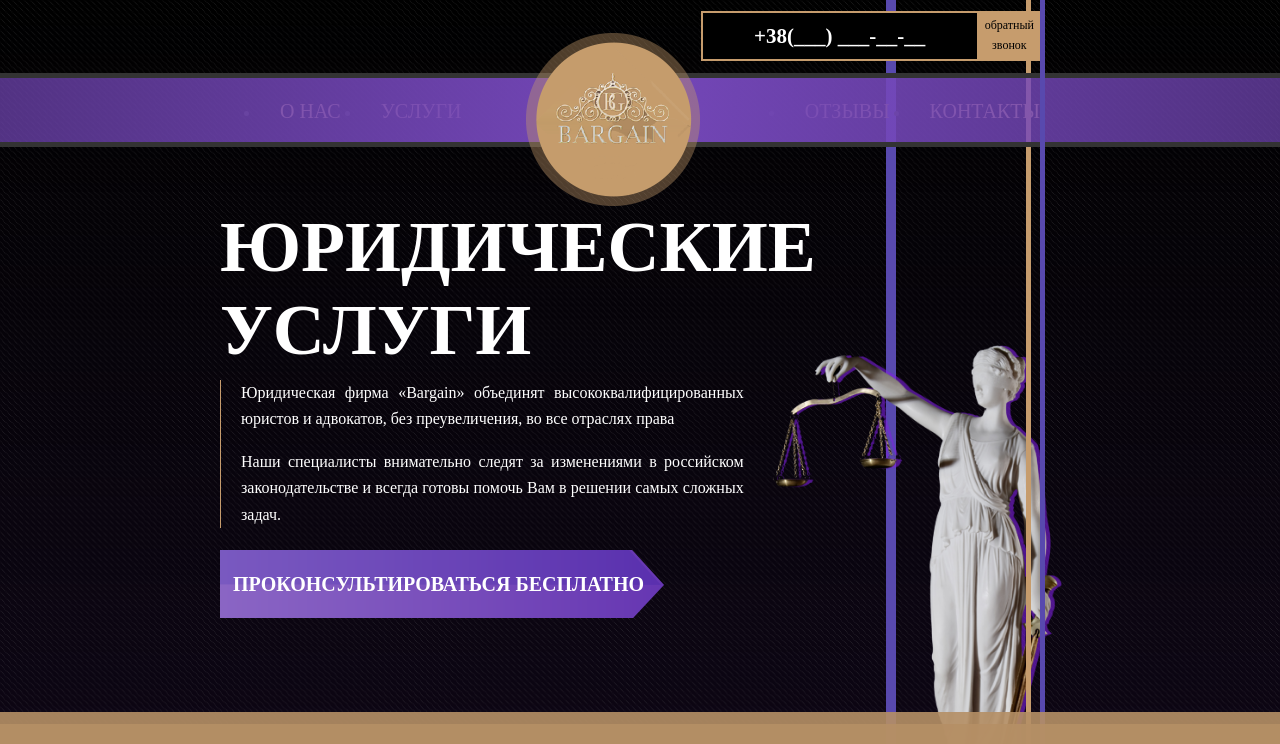
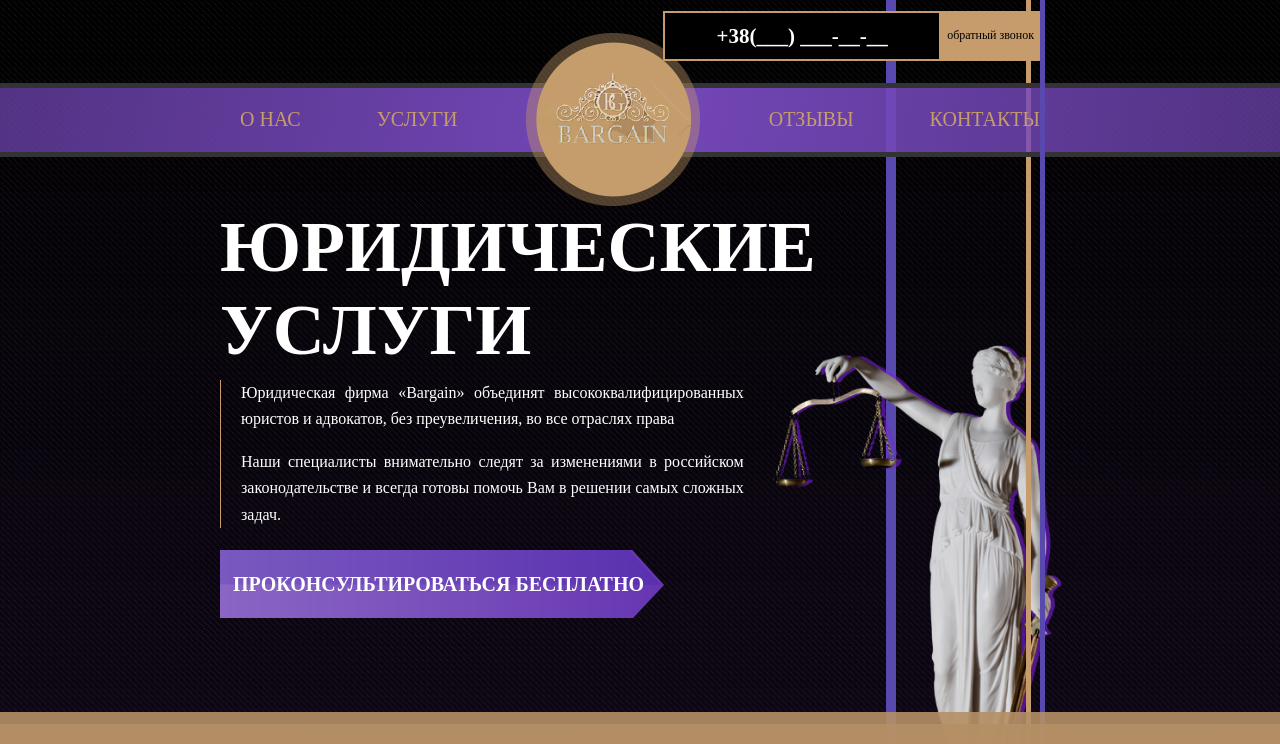
Before and after one commit to SerhiiLazar/Training-3, a website: page app/index.html in a window 1280 px wide. Shown: the top 744 px of the page. Drawn offline with Linux system fonts and the light colour scheme.

Commit message:
adaptive header

```diff
--- a/app/index.html
+++ b/app/index.html
@@ -16,26 +16,26 @@
        <header class="header">
 			<div class="container">
 				<div class="header__form">
-					<form action="" class="header__input">
+					<form  class="header__input">
 						<input class="input-tel" type="tel" name="phone" placeholder="Ваш телефон" aria-required="true" aria-invalid="false"></input>
 						<button class="input-btn" type="submit">обратный звонок</button>
 					</form>
 				</div>
 
-				<div class="header__nav">
-					<div class="header__menu">
-						<ul class="nav-list">
-							<li class="nav-line"><a href="">О нас</a></li>
-							<li class="nav-line"><a href="">услуги</a> </li>
+				<div class="header__nav nav">
+					<div class="nav__menu">
+						<ul class="nav__list">
+							<li class="line"><a href="">О нас</a></li>
+							<li class="line"><a href="">услуги</a> </li>
 						</ul>
 					</div>
-					<div class="header__logo">
+					<div class="nav__logo">
 						<img src="/images/dest/logo.png" alt="">
 					</div>
-					<div class="header__menu">
-						<ul class="nav-list">
-							<li class="nav-line"><a href="">отзывы</a></li>
-							<li class="nav-line"><a href="">контакты</a> </li>
+					<div class="nav__menu">
+						<ul class="nav__list">
+							<li class="line"><a href="">отзывы</a></li>
+							<li class="line"><a href="">контакты</a> </li>
 						</ul>
 					</div>
 				</div>
--- a/app/scss/components/_header.scss
+++ b/app/scss/components/_header.scss
@@ -1,20 +1,20 @@
 .header {
   &__form {
-    box-sizing: border-box;
-    display: flex;
-    justify-content: flex-end;
+
     margin-top: 11px;
-    flex: 1;
     margin-bottom: -28px;
+    @include mmax(991){
+
+      margin-bottom: 20px;
+    }
   }
     &__input {
     display: flex;
-    flex: 0 0 35%;
+    justify-content: flex-end;
     font-size: 12px;
     height: 50px;
 
     .input-tel {
-      /* width: 227px; */
 
       z-index: 1000;
       text-align: center;
@@ -28,18 +28,22 @@
     .input-btn {
       background-color: $grey;
       border: 0;
+      height: 50px;
       margin-right: 20px;
     }
     }
-  &__nav {
+  .nav {
     display: flex;
     justify-content: space-between;
     align-items: center;
     /* position: relative; */
+    @include mmax(991){
+      display:flex;
+
+    }
     &::before {
       content: "";
       position: absolute;
-
       background: rgb(116, 71, 185);
       background: linear-gradient(
         99deg,
@@ -51,30 +55,43 @@
       border-top: 5px solid;
       border-bottom: 5px solid;
       height: 74px;
-      top: 62px;
-      bottom: 0;
       left: 0;
       right: 0;
     }
+
     &__menu {
     display: flex;
     padding-left: 0;
     list-style-type: none;
-    z-index: -1;
+
     @include mmax(991){
       display: flex;
       align-items: center;
     }
   }
-    .nav-list {
+  &__list {
     display: flex;
+      margin: 0;
+      padding-left: 0;
       z-index: 100;
-      &:hover {
-        background: rgba(198, 156, 109, 0.5);
-        color: $grey;
+      list-style: none;
+
+      @include mmax(991){
+        display: none;
+      }
+     .line {
+      &:nth-child(2){
+        margin-left: 36px;
+      }
+      &:nth-child(4){
+        margin-left: 36px;
+      }
+
+     }
     }
   a {
     display: block;
+    z-index: 100;
     padding: 20px 20px;
     font-size: 20px;
     line-height: 27px;
@@ -83,18 +100,21 @@
     text-transform: uppercase;
     color: $grey;
     text-decoration: none;
+    &:hover {
+      background: rgba(198, 156, 109, 0.5);
+      color: $grey;
+    }
+  }
+
+  &__logo {
+    display: block;
+    z-index: 200;
+    @include mmax(991) {
+      align-items: flex-end;
     }
   }
 }
-    &__logo {
-      display: block;
-      z-index: 200;
-      /* width: 174px;
-      height: 173px; */
 }
-    }
-
-
 
 
 
--- a/app/scss/components/_inform.scss
+++ b/app/scss/components/_inform.scss
@@ -8,11 +8,16 @@
 
   .servic {
     &__title {
+
+      width: auto;
       font-size: 36px;
       font-weight: bold;
       line-height: initial;
       color: $white;
       text-transform: uppercase;
+      @include mmax(991){
+        font-size: 20px;
+      }
     }
     &__text {
       position: relative;
```
Also changed, not shown: app/css/app.min.css. Lines whose indentation alone changed are shown as unchanged.
